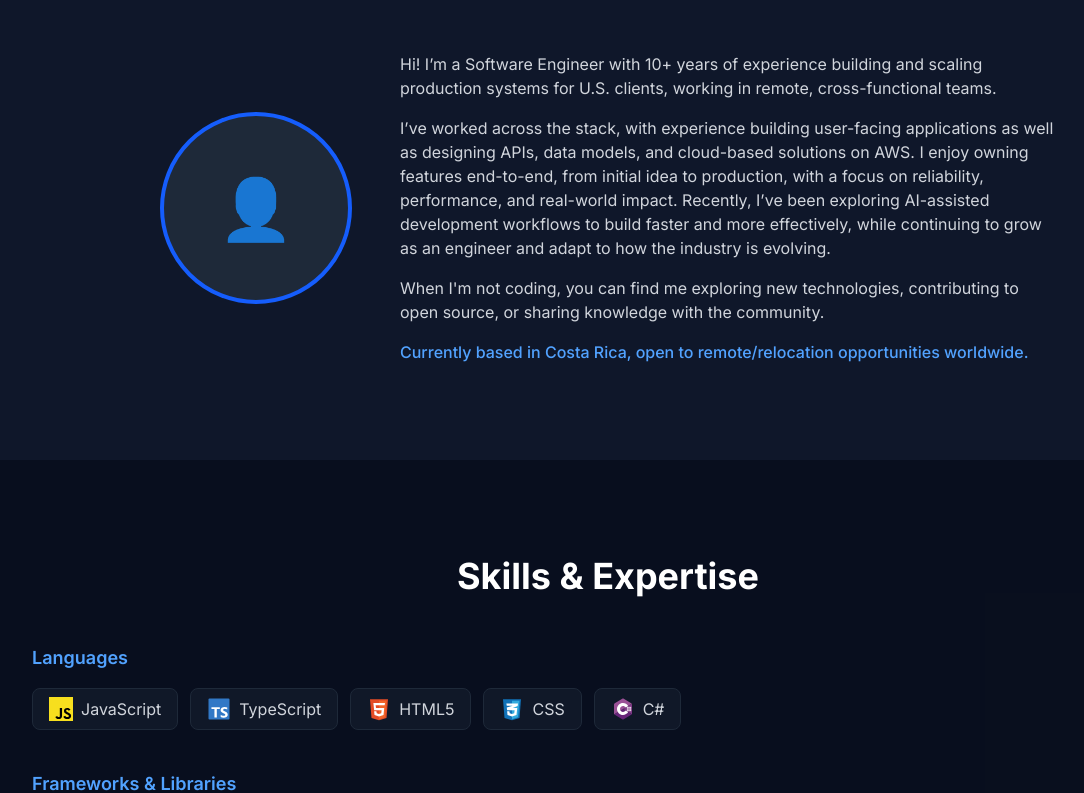
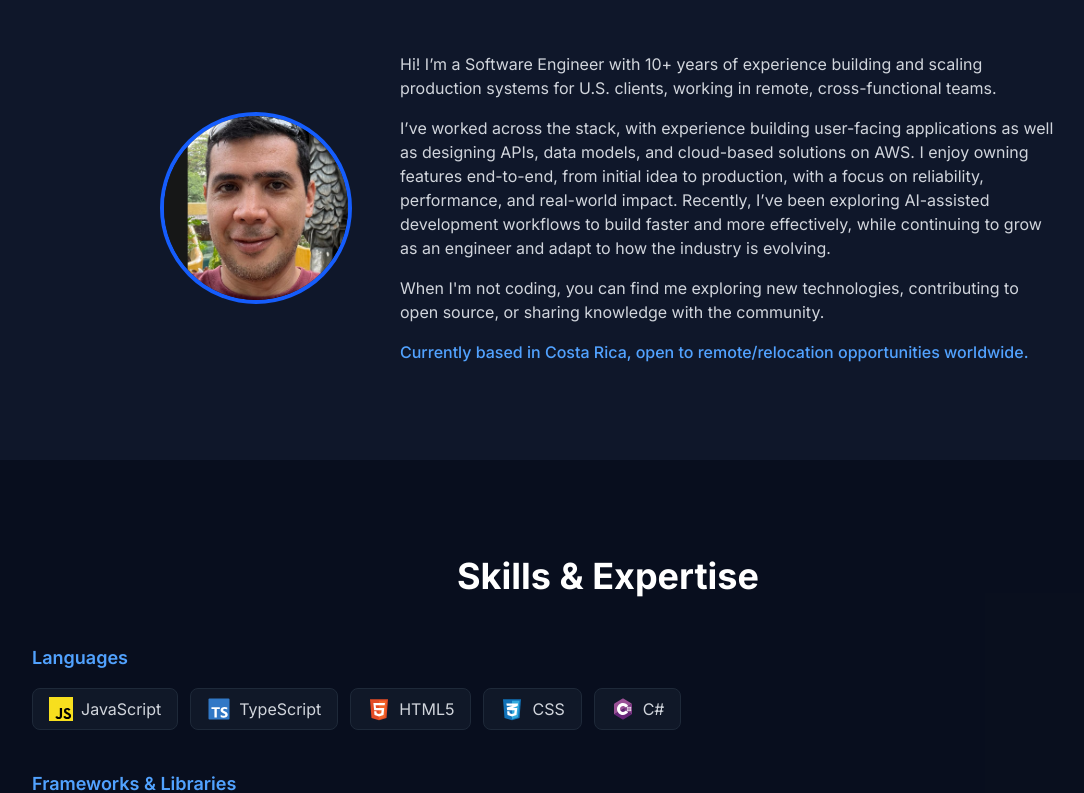
Before and after one commit to keff6/portfolio-app, a Next.js app: page / in a window 1280 px wide. Shown: the part 932-1725 px from the top of the page, without its empty margins (32-1116 px from the left). Built offline with nearby package versions, Linux system fonts and the light colour scheme.

Commit message:
Added profile picture

```diff
--- a/src/components/About.tsx
+++ b/src/components/About.tsx
@@ -22,9 +22,11 @@ export default function About() {
           About Me
         </h2>
         <div className="flex flex-col md:flex-row items-center gap-12">
-          <div className="w-48 h-48 rounded-full bg-gray-800 border-4 border-blue-600 flex items-center justify-center flex-shrink-0">
-            <span className="text-6xl text-gray-600">👤</span>
-          </div>
+          <img
+            src="/profile.png"
+            alt="Kevin Fallas"
+            className="w-48 h-48 rounded-full object-cover border-4 border-blue-600 flex-shrink-0"
+          />
           <div className="text-gray-300 space-y-4">
             <p>
               Hi! I’m a Software Engineer with 10+ years of experience building
--- a/src/components/Journey.tsx
+++ b/src/components/Journey.tsx
@@ -23,7 +23,7 @@ export default function Journey() {
           My Journey
         </h2>
         <div className="relative">
-          <div className="absolute left-[7px] top-0 bottom-0 w-px bg-gray-700" />
+          <div className="absolute left-[6px] top-0 bottom-0 w-0.5 bg-gradient-to-b from-blue-500/60 via-blue-500/30 to-transparent" />
           <div className="space-y-8">
             {jobs.map((job, index) => (
               <motion.div
@@ -34,7 +34,7 @@ export default function Journey() {
                 transition={{ duration: 0.5, delay: index * 0.1 }}
                 className="relative pl-14"
               >
-                <div className="absolute left-[5px] top-4 w-4 h-4 bg-blue-500 rounded-full ring-4 ring-gray-950 shadow-lg shadow-blue-500/30" />
+                <div className="absolute left-[3px] top-4 w-4 h-4 bg-blue-500 rounded-full ring-4 ring-gray-950 shadow-lg shadow-blue-500/30" />
                 <div className="bg-gray-900 p-6 rounded-lg border border-gray-800 hover:border-blue-600/50 transition-colors">
                   <div className="flex justify-between items-start mb-2">
                     <div>
```
Also changed, not shown: public/profile.png (added), public/profile2.png (added).
